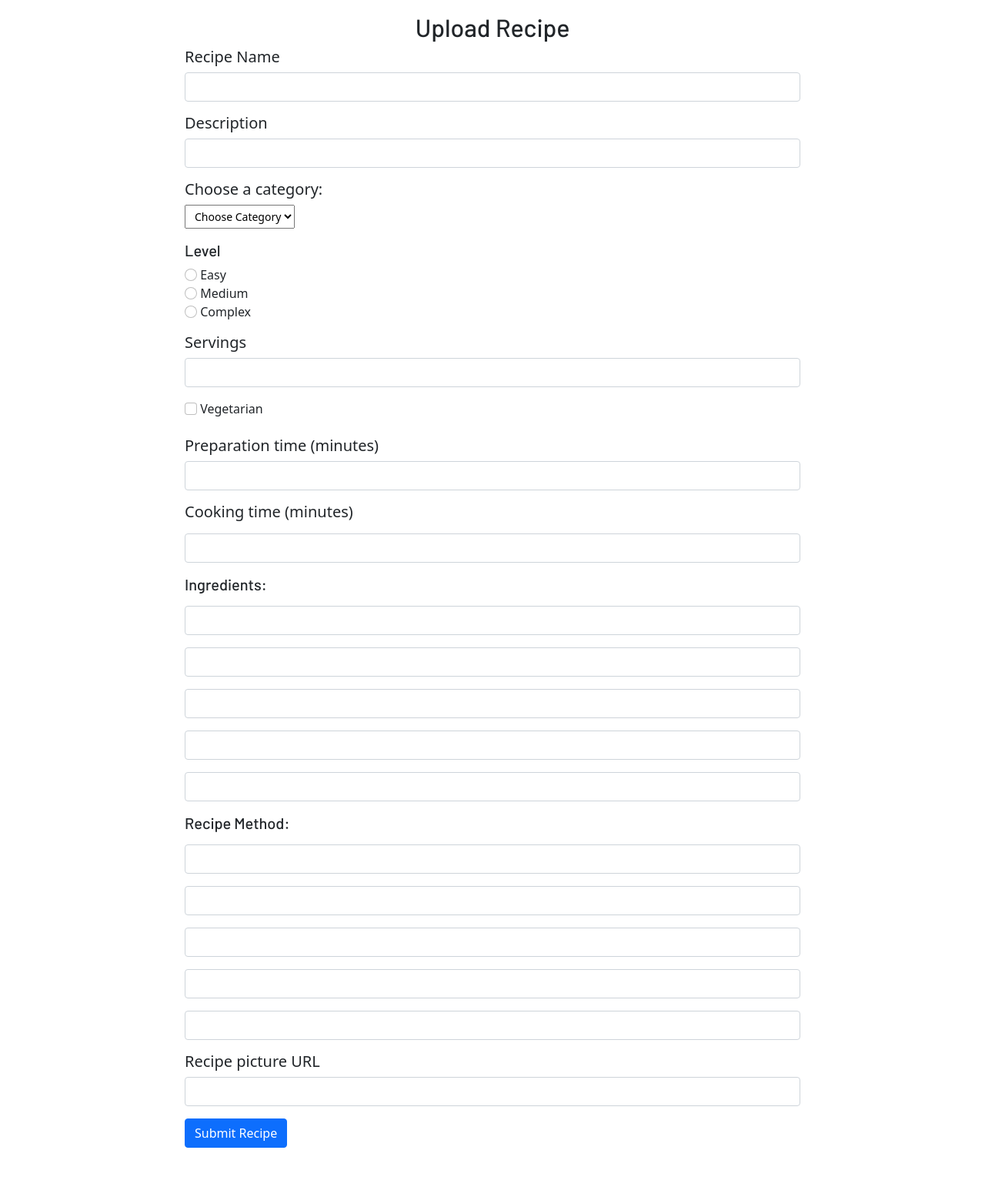
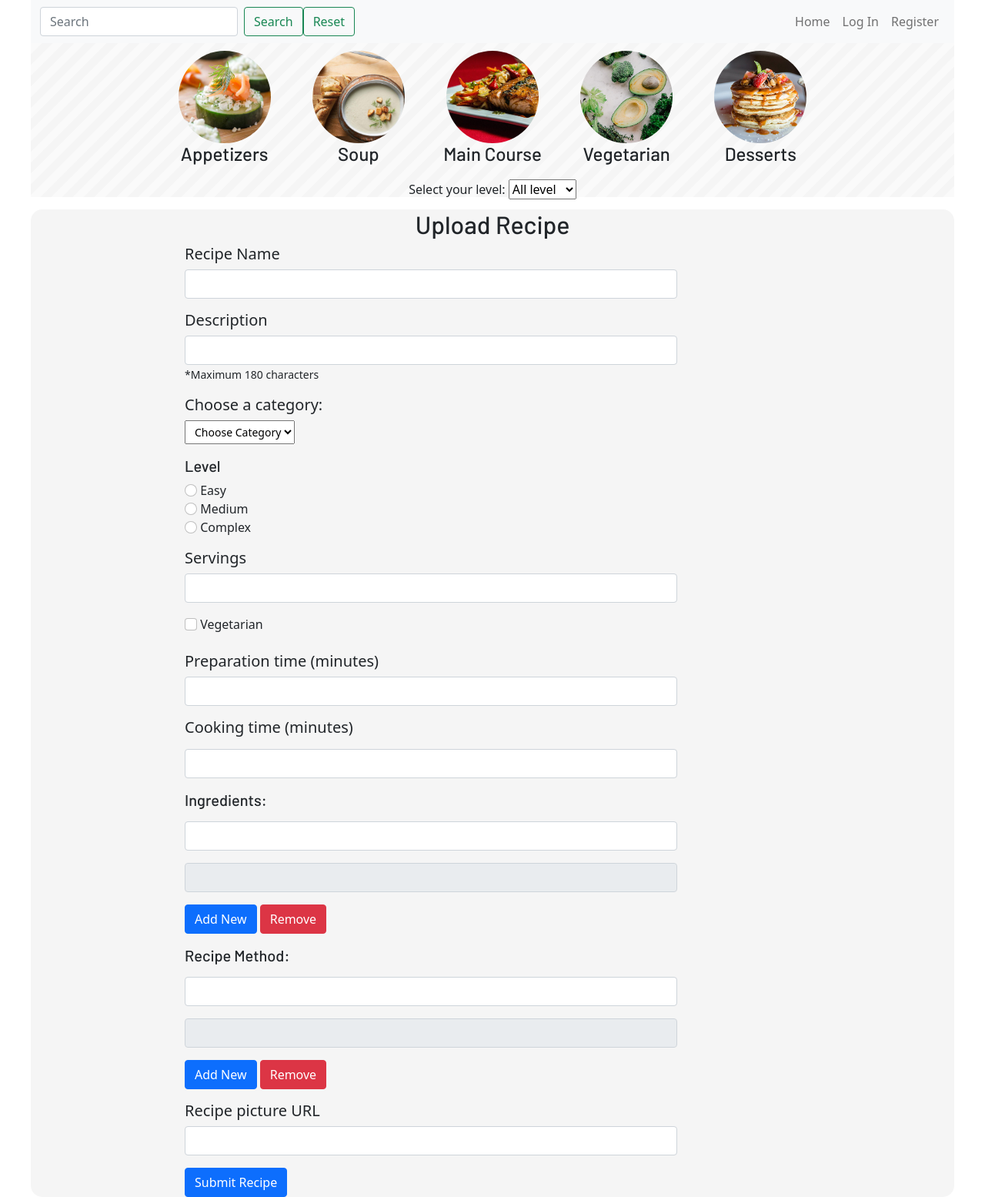
Before and after one commit to Code-Institute-Submissions/kerekmarci-ms3, a Flask app: page /upload_recipe in a window 1280 px wide. Shown: the part 200-1755 px from the top of the page at 77% size. Before the commit the page ends 1691 px from the top, so only its background shows below. Run offline with Flask 2, Linux system fonts and the light colour scheme; data that the repository does not hold is empty; some libraries are stand-ins or nearby versions.

Commit message:
Form validation applied to Upload recipe page

```diff
--- a/static/css/style.css
+++ b/static/css/style.css
@@ -213,6 +213,18 @@ h1, h2, h3, h4, h5, h6 {
     width: 50%;
 }
 
+/* ------- UPLOAD RECIPE PAGE ------- */
+
+.upload-recipe-container {
+    background: #f5f5f5;
+    margin: 0 auto;
+    border-radius: 15px;
+}
+
+.form-control {
+    width: 80%;
+}
+
 /* ------- FULL RECIPE PAGE ------- */
 
 .full-recipe-header {
--- a/templates/upload_recipe.html
+++ b/templates/upload_recipe.html
@@ -1,5 +1,8 @@
 {% extends "base.html" %}
 {% block content %}
+
+{% include "navigation.html" %}
+<section class="upload-recipe-container mx1200">
 
     <div class="text-center mt-3">
         <h2>Upload Recipe</h2>
@@ -11,14 +14,15 @@
             <div class="mb-3">
                 <label for="recipename" class="form-label h5">Recipe Name</label>
                 <div>
-                    <input type="text" name="recipename" class="form-control" id="recipename">
+                    <input type="text" name="recipename" class="form-control" id="recipename" maxlength="40" required>
                 </div>
             </div>
             <!-- Description -->
             <div class="mb-3">
                 <label for="description" class="form-label h5">Description</label>
                 <div>
-                    <input type="text" name="description" class="form-control" id="description">
+                    <input type="text" name="description" class="form-control" id="description" maxlength="180" required>
+                    <small>*Maximum 180 characters</small>
                 </div>
             </div>
             <!-- Recipe category -->
@@ -72,24 +76,22 @@
             </div>
 
             <!-- Ingredients -->
-            <div class="mb-3">
+            <div id="ingredientInputContainer" class="mb-3">
                 <h5>Ingredients:</h5>
-                <input type="text" name="ingredients" class="form-control mt-3" id="ingredients1">
-                <input type="text" name="ingredients" class="form-control mt-3" id="ingredients2">
-                <input type="text" name="ingredients" class="form-control mt-3" id="ingredients3">
-                <input type="text" name="ingredients" class="form-control mt-3" id="ingredients4">
-                <input type="text" name="ingredients" class="form-control mt-3" id="ingredients5">
+                <input type="text" name="ingredients" class="form-control mt-3" required>
+                <input type="text" name="ingredients" class="form-control mt-3" disabled>
             </div>
+            <a href="#" onclick="addIngredientField()" class="btn btn-primary mb-3">Add New</a>
+            <a href="#" onclick="removeIngredientField()" class="btn btn-danger mb-3">Remove</a>
 
             <!-- Recipe Method -->
-            <div class="mb-3">
+            <div id="methodInputContainer" class="mb-3">
                 <h5>Recipe Method:</h5>
-                <input type="text" name="method" class="form-control mt-3" id="method1">
-                <input type="text" name="method" class="form-control mt-3" id="method2">
-                <input type="text" name="method" class="form-control mt-3" id="method3">
-                <input type="text" name="method" class="form-control mt-3" id="method4">
-                <input type="text" name="method" class="form-control mt-3" id="method5">
+                <input type="text" name="method" class="form-control mt-3" required>
+                <input type="text" name="method" class="form-control mt-3" disabled>
             </div>
+            <a href="#" onclick="addMethodField()" class="btn btn-primary mb-3">Add New</a>
+            <a href="#" onclick="removeMethodField()" class="btn btn-danger mb-3">Remove</a>
 
             <!-- Image URL -->
             <div class="mb-3">
@@ -101,5 +103,6 @@
         </form>
     </section>
 
+</section>
 
 {% endblock %}
```
Also changed, not shown: static/js/script.js (+42 -0 lines).
